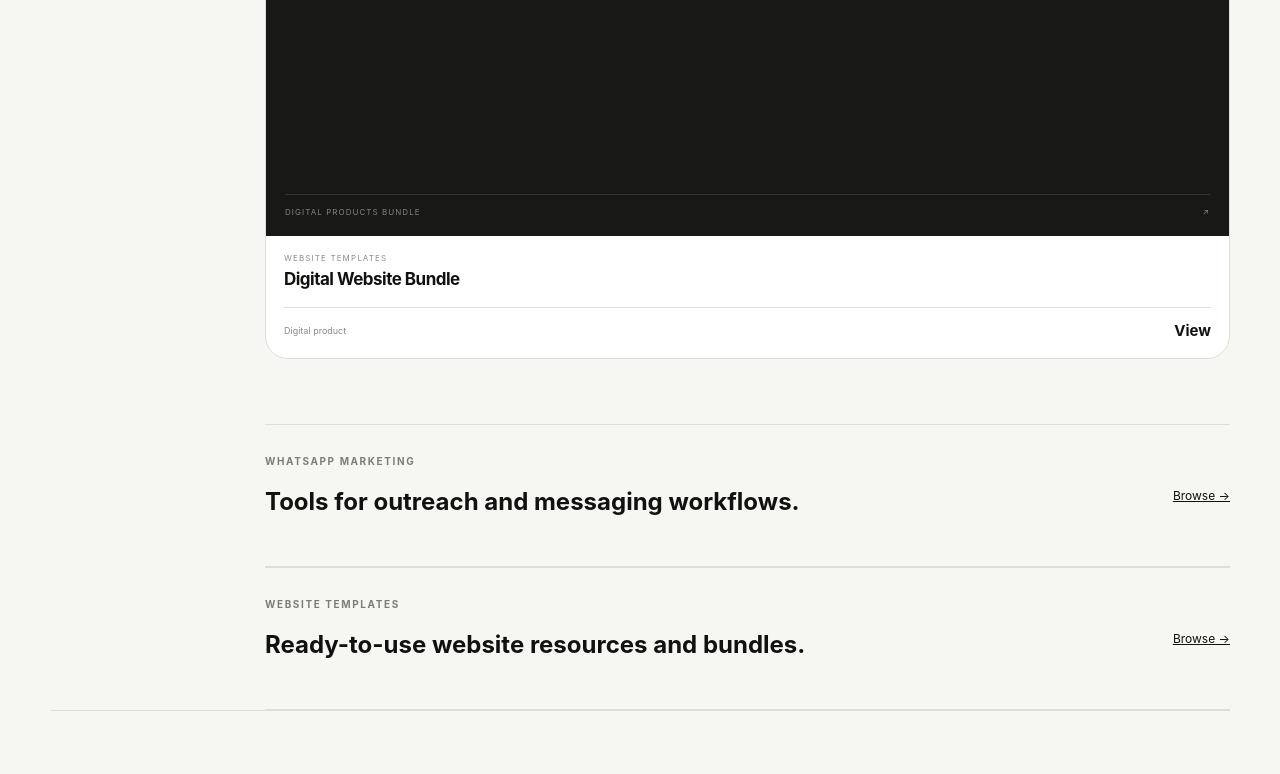
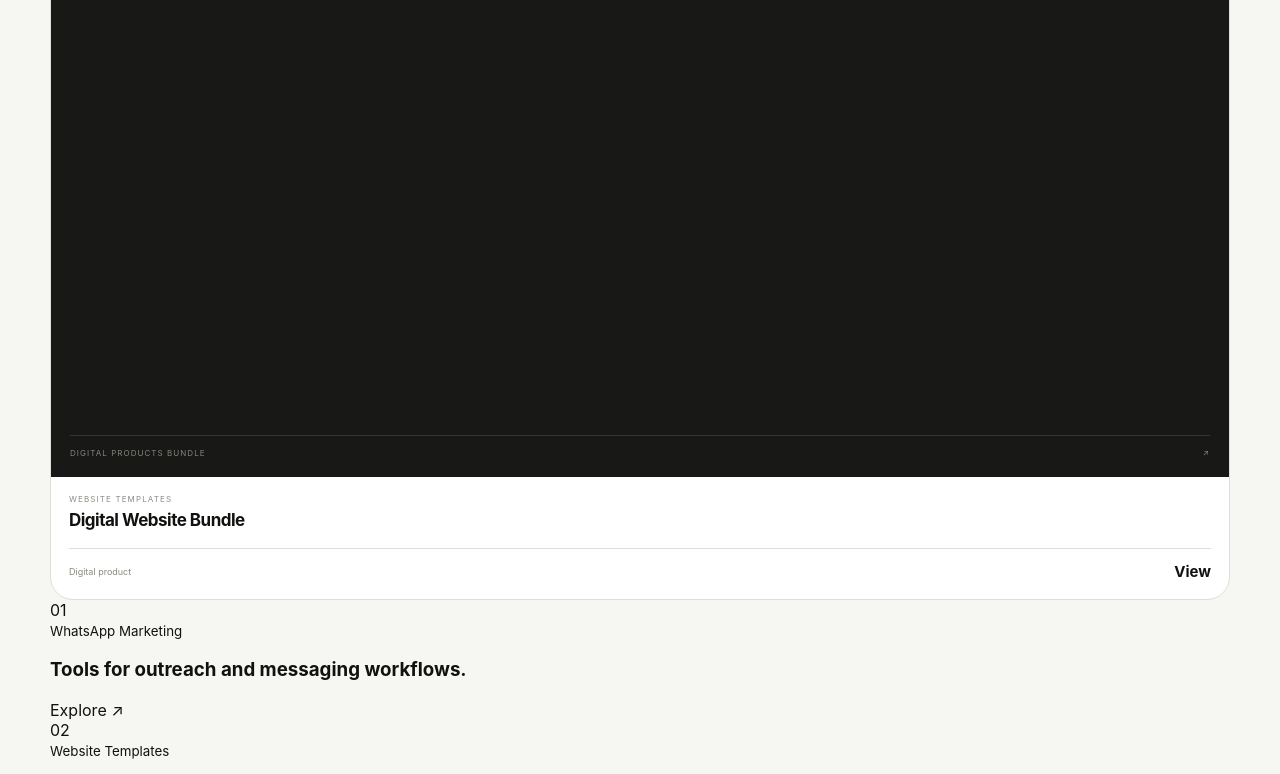
Before and after one commit to rohit-kumar-seo-repo/digital_products_bundle, a Next.js app: page /products in a window 1280 px wide. Shown: the part 2385-3159 px from the top of the page. Built offline with nearby package versions, Linux system fonts and the light colour scheme.

Commit message:
Unify storefront page design system

```diff
--- a/app/products/page.tsx
+++ b/app/products/page.tsx
@@ -1 +1,7 @@
-import Link from "next/link"; import {products,categories} from "@/lib/products"; import {ProductCard} from "@/components/store"; export const metadata={title:"Shop digital products",description:"Browse digital products, software, templates and bundles from Digital Products Bundle."}; export default function Products(){return <main className="container"><section className="catalogHero"><span className="eyebrow">THE COLLECTION</span><h1>Digital products for getting things done.</h1><p>Browse software, templates and practical resources. Product information is presented upfront so you can make a confident purchase.</p></section><div className="catalogTools"><div className="searchBox">⌕ <span>Search products</span></div><div className="sortBox">Featured ▾</div></div><section className="catalogLayout"><aside><b>Categories</b><Link href="/products">All products</Link>{categories.map(c=><Link key={c.slug} href={"#category-"+c.slug}>{c.name}</Link>)}<b className="asideTitle">Product type</b><span>Software</span><span>Templates</span><span>Bundles</span></aside><div><div className="catalogCount">{products.length} products</div><div className="productGrid">{products.map(p=><ProductCard key={p.slug} product={p}/>)}</div><div className="categoryRows">{categories.map(c=><div id={"category-"+c.slug} className="categoryRow" key={c.slug}><div><span className="eyebrow">{c.name}</span><h2>{c.description}</h2></div><Link href="/products">Browse →</Link></div>)}</div></div></section></main>}
+import Link from "next/link";import {products,categories} from "@/lib/products";import {ProductCard} from "@/components/store";import {Reveal} from "@/components/motion";
+export const metadata={title:"Shop Digital Products | Digital Products Bundle",description:"Browse practical software, templates and digital bundles."};
+export default function Products(){return <main className="shopV3"><div className="shopHeroV3"><div className="container"><Reveal><div className="shopIndex">01 / SHOP <span>CURATED DIGITAL GOODS</span></div><h1>Useful things.<br/><em>Beautifully organized.</em></h1><p>Software, templates and resources chosen for practical work. Start with a product, understand what you get, then buy with confidence.</p></Reveal><div className="shopTicker"><span>SOFTWARE</span><b>+</b><span>TEMPLATES</span><b>+</b><span>BUNDLES</span><b>+</b><span>RESOURCES</span><b>+</b><span>SOFTWARE</span></div></div></div>
+<section className="container shopWorkspace"><aside className="shopRail"><div className="railSticky"><span className="eyebrow">FILTER BY</span><Link className="railActive" href="/products">All products <b>{products.length}</b></Link>{categories.map(c=><Link key={c.slug} href={"#category-"+c.slug}>{c.name}</Link>)}<div className="railNote"><b>SHOP WITH CONFIDENCE</b><span>Clear pricing, product details and digital delivery information are shown before checkout.</span></div></div></aside>
+<div className="shopResults"><div className="shopResultsHead"><div><span className="eyebrow">THE CURRENT DROP</span><h2>{products.length} products <em>available now</em></h2></div><span className="shopCount">01 — {String(products.length).padStart(2,"0")}</span></div><div className="shopGridV3">{products.map((p,i)=><Reveal key={p.slug} delay={i*100}><ProductCard product={p} index={i}/></Reveal>)}</div>
+<div className="shopCategoryRows">{categories.map((c,i)=><div id={"category-"+c.slug} className="shopCategoryRow" key={c.slug}><span>0{i+1}</span><div><small>{c.name}</small><h3>{c.description}</h3></div><Link href="/products">Explore ↗</Link></div>)}</div></div></section>
+<section className="shopPromise"><div className="container"><Reveal><span className="eyebrow">BEFORE YOU BUY</span><h2>Good products deserve<br/><em>clear information.</em></h2><div className="promiseGrid"><div><b>01</b><strong>See the details</strong><p>Know the product type, features, pricing and delivery method before checkout.</p></div><div><b>02</b><strong>Understand delivery</strong><p>Digital products explain how access is provided after successful payment.</p></div><div><b>03</b><strong>Know where to get help</strong><p>Support information is displayed with the relevant product.</p></div></div></Reveal></div></section></main>}
```
